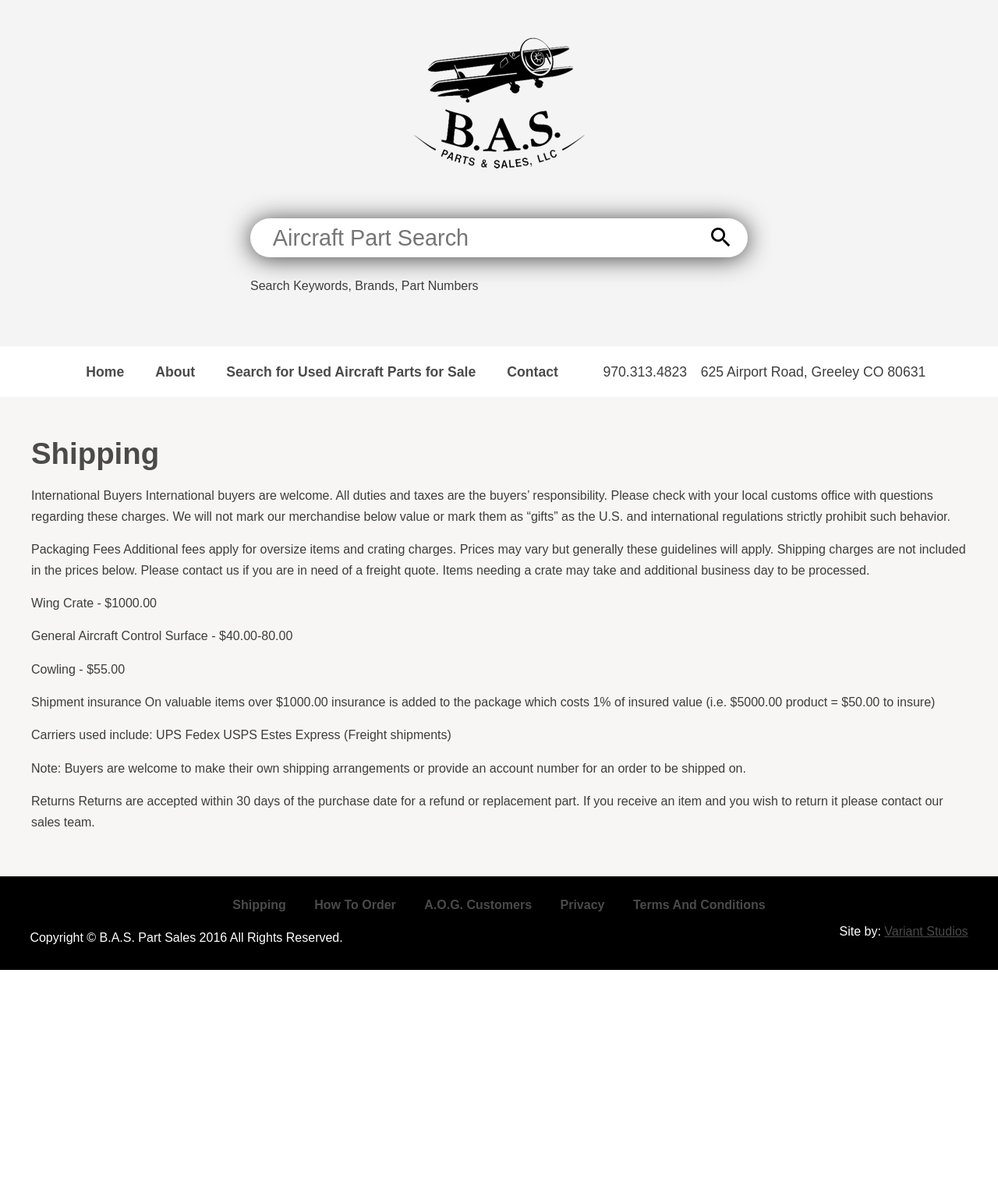
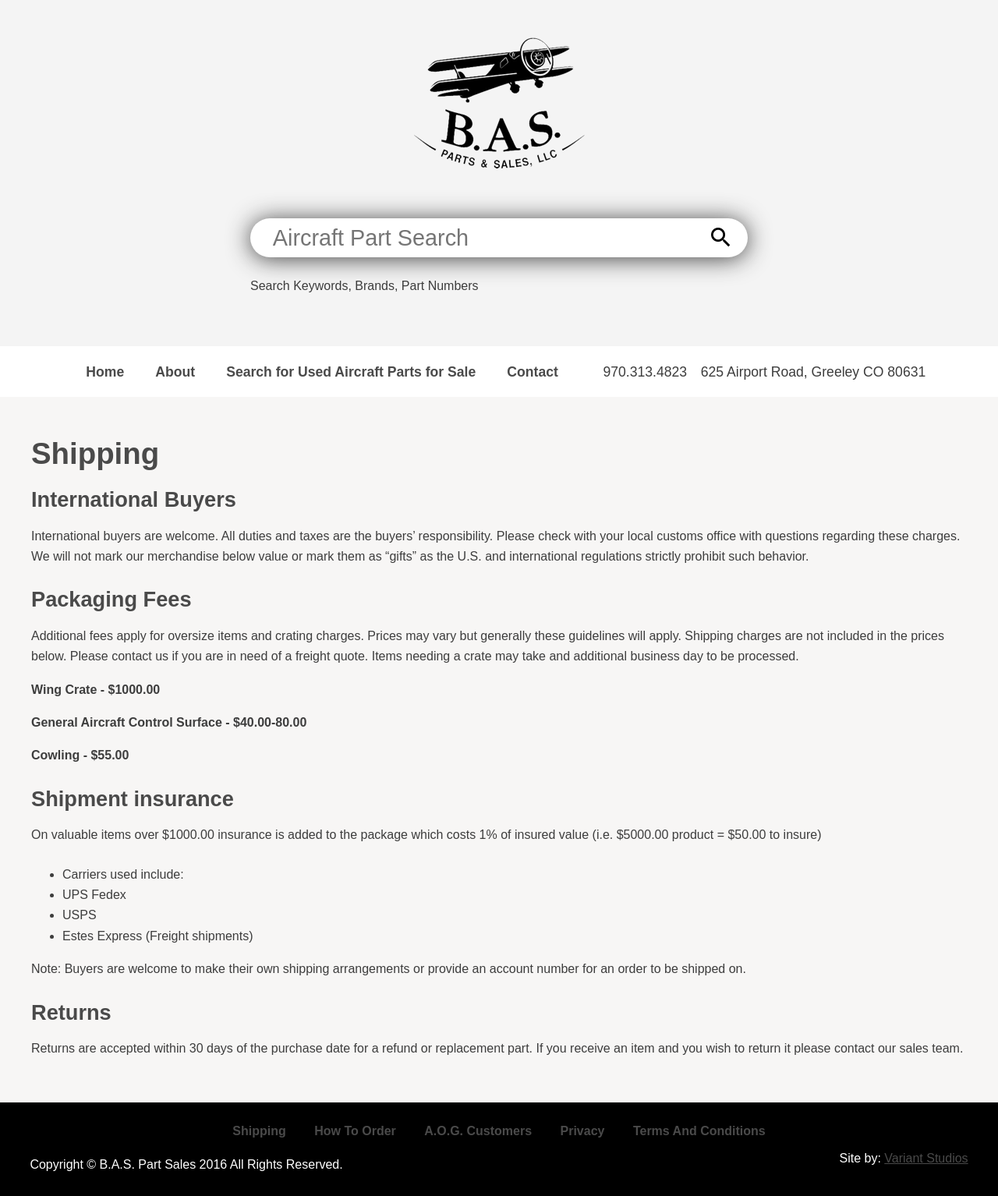
Before and after one commit to variantstudios/baspartsales.com, a Jekyll site: the page built from pages/shipping/index.md, in a window 1280 px wide. Shown: the whole page at 78% size. Built offline with Jekyll 4.4.1, drawn with Linux system fonts in a browser that asks for light colours; nearby versions of some CDN libraries.

```diff
--- a/pages/shipping/index.md
+++ b/pages/shipping/index.md
@@ -1,36 +1,40 @@
 ---
 title: Shipping
 layout: page
-permalink: "/shipping/"
-header_image_path: https://hd.unsplash.com/photo-1427464407917-c817c9a0a6f6
+permalink: /shipping/
+header_image_path: 'https://hd.unsplash.com/photo-1427464407917-c817c9a0a6f6'
 seo:
-  page_title: 'BAS Part Sales'
+  page_title: BAS Part Sales
   page_description: "Here's the page description. Replace me!"
 ---
 
-International Buyers
+
+### International Buyers
+
 International buyers are welcome. All duties and taxes are the buyers’ responsibility. Please check with your local customs office with questions regarding these charges. We will not mark our merchandise below value or mark them as “gifts” as the U.S. and international regulations strictly prohibit such behavior.
 
-Packaging Fees
+### Packaging Fees
+
 Additional fees apply for oversize items and crating charges. Prices may vary but generally these guidelines will apply. Shipping charges are not included in the prices below. Please contact us if you are in need of a freight quote. Items needing a crate may take and additional business day to be processed.
 
-Wing Crate - $1000.00
+**Wing Crate - $1000.00**
 
-General Aircraft Control Surface - $40.00-80.00
+**General Aircraft Control Surface - $40.00-80.00**
 
-Cowling - $55.00
+**Cowling - $55.00**
 
-Shipment insurance
+### Shipment insurance
+
 On valuable items over $1000.00 insurance is added to the package which costs 1% of insured value (i.e. $5000.00 product = $50.00 to insure)
 
-Carriers used include:
-UPS
-Fedex
-USPS
-Estes Express (Freight shipments)
+* Carriers used include:
+* UPS Fedex
+* USPS
+* Estes Express (Freight shipments)
+
 
 Note: Buyers are welcome to make their own shipping arrangements or provide an account number for an order to be shipped on.
 
-Returns
-Returns are accepted within 30 days of the purchase date for a refund or replacement part.
-If you receive an item and you wish to return it please contact our sales team.
+### Returns
+
+Returns are accepted within 30 days of the purchase date for a refund or replacement part. If you receive an item and you wish to return it please contact our sales team.
```
